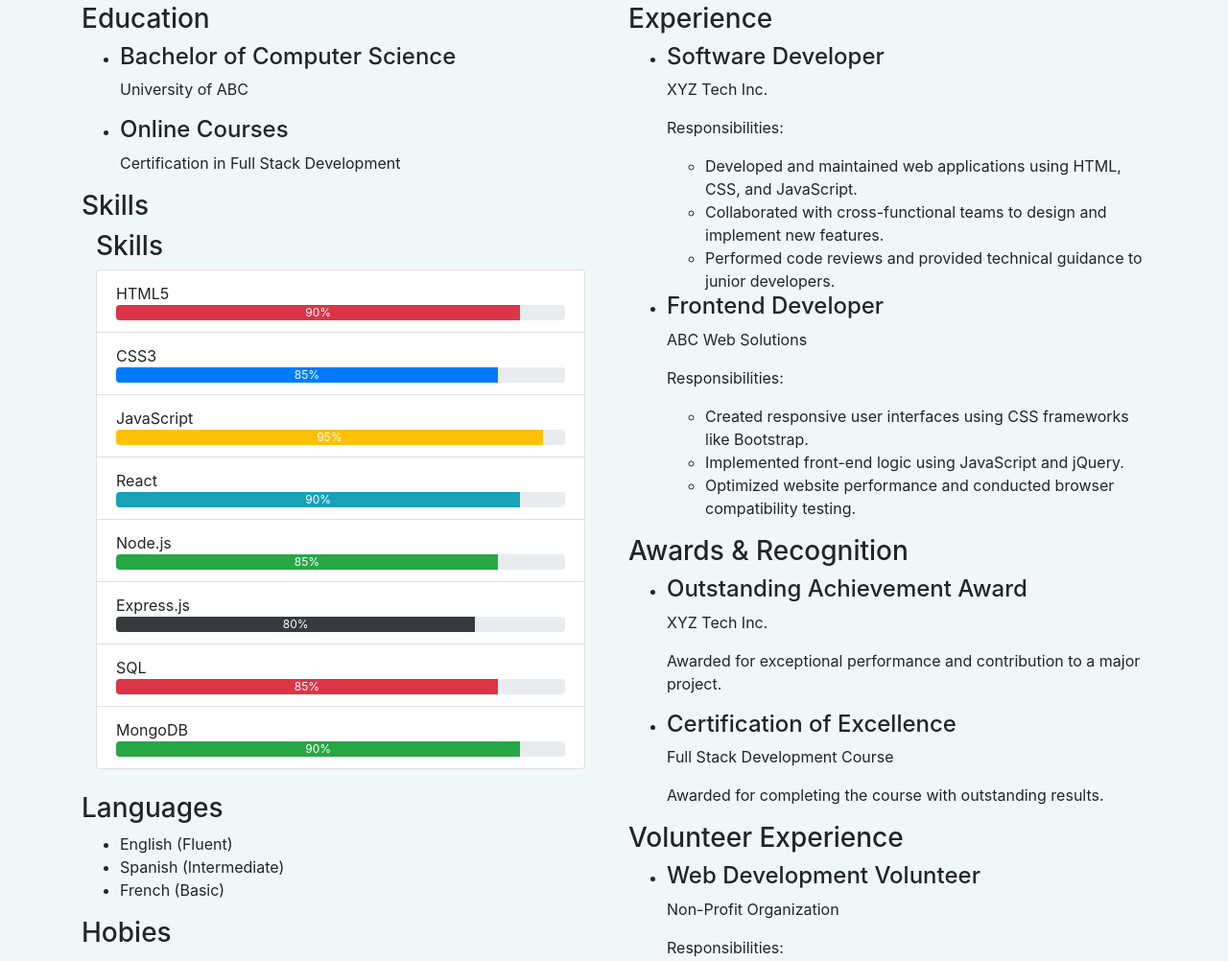
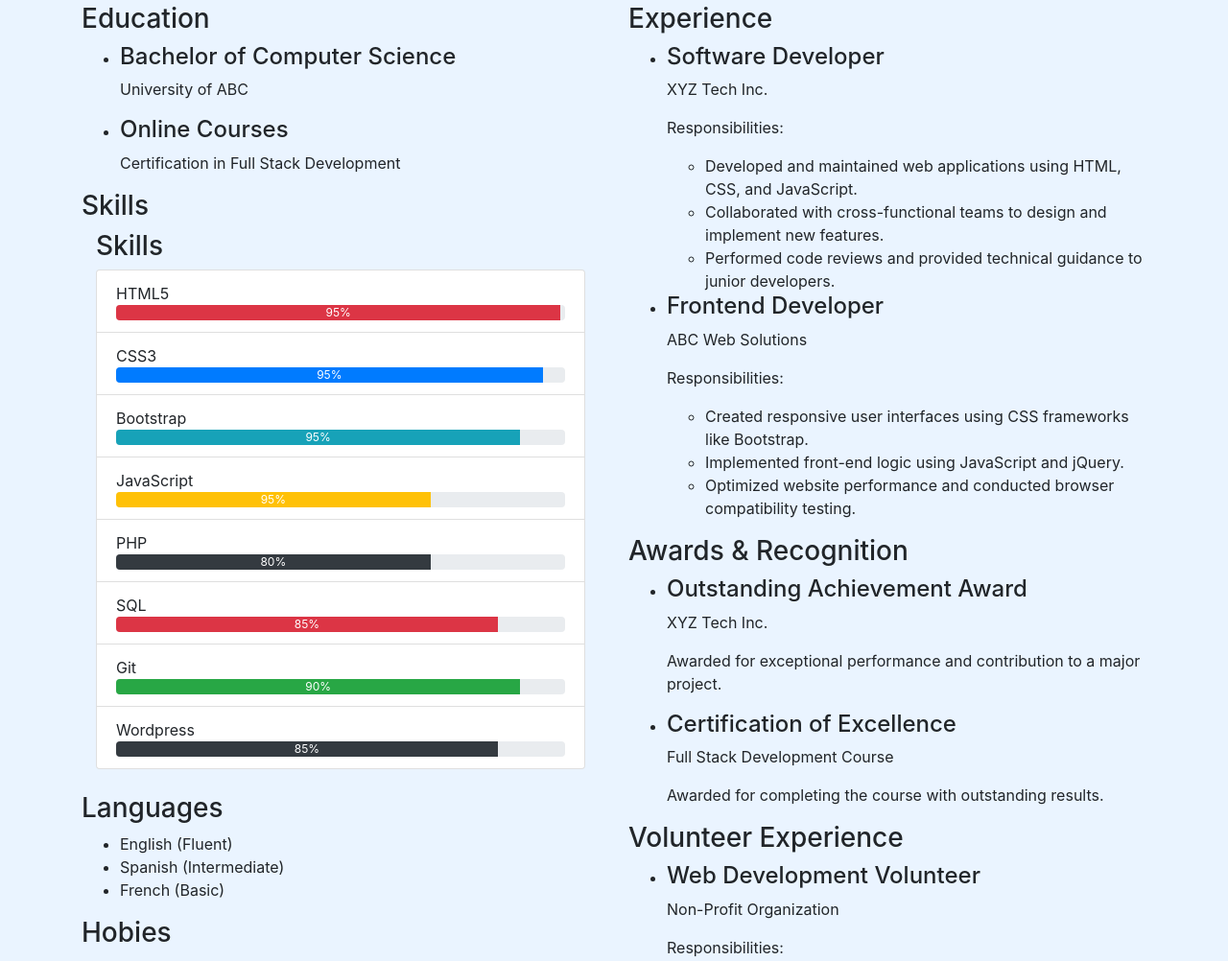
Before and after one commit to enyasystem/portfolio, a plain HTML site: page index.html in a window 1280 px wide. Shown: the part 405-1407 px from the top of the page at 96% size. Drawn offline with nearby package versions, Linux system fonts and the light colour scheme.

Commit message:
Skills Updated

```diff
--- a/index.html
+++ b/index.html
@@ -10,9 +10,8 @@
   <style>
     /* Custom styles */
     body {
-      background-color: #f0f7f9;
+      background-color: #eaf4ff; /* Pale blue background color */
     }
-
 
     /* Add more custom styles here */
 	.profile_pic{
@@ -125,42 +124,37 @@
         <li class="list-group-item">
           <span>HTML5</span>
           <div class="progress">
-            <div class="progress-bar bg-danger" style="width: 90%;" role="progressbar" aria-valuenow="90"
-              aria-valuemin="0" aria-valuemax="100">90%</div>
+            <div class="progress-bar bg-danger" style="width: 99%;" role="progressbar" aria-valuenow="90"
+              aria-valuemin="0" aria-valuemax="100">95%</div>
           </div>
         </li>
         <li class="list-group-item">
           <span>CSS3</span>
           <div class="progress">
-            <div class="progress-bar bg-primary" style="width: 85%;" role="progressbar" aria-valuenow="85"
-              aria-valuemin="0" aria-valuemax="100">85%</div>
+            <div class="progress-bar bg-primary" style="width: 95%;" role="progressbar" aria-valuenow="85"
+              aria-valuemin="0" aria-valuemax="100">95%</div>
+          </div>
+        </li>
+        <li class="list-group-item">
+          <span>Bootstrap</span>
+          <div class="progress">
+            <div class="progress-bar bg-info" style="width: 90%;" role="progressbar" aria-valuenow="90"
+              aria-valuemin="0" aria-valuemax="100">95%</div>
           </div>
         </li>
         <li class="list-group-item">
           <span>JavaScript</span>
           <div class="progress">
-            <div class="progress-bar bg-warning" style="width: 95%;" role="progressbar" aria-valuenow="95"
+            <div class="progress-bar bg-warning" style="width: 70%;" role="progressbar" aria-valuenow="95"
               aria-valuemin="0" aria-valuemax="100">95%</div>
           </div>
         </li>
+
+
         <li class="list-group-item">
-          <span>React</span>
+          <span>PHP</span>
           <div class="progress">
-            <div class="progress-bar bg-info" style="width: 90%;" role="progressbar" aria-valuenow="90"
-              aria-valuemin="0" aria-valuemax="100">90%</div>
-          </div>
-        </li>
-        <li class="list-group-item">
-          <span>Node.js</span>
-          <div class="progress">
-            <div class="progress-bar bg-success" style="width: 85%;" role="progressbar" aria-valuenow="85"
-              aria-valuemin="0" aria-valuemax="100">85%</div>
-          </div>
-        </li>
-        <li class="list-group-item">
-          <span>Express.js</span>
-          <div class="progress">
-            <div class="progress-bar bg-dark" style="width: 80%;" role="progressbar" aria-valuenow="80"
+            <div class="progress-bar bg-dark" style="width: 70%;" role="progressbar" aria-valuenow="80"
               aria-valuemin="0" aria-valuemax="100">80%</div>
           </div>
         </li>
@@ -172,10 +166,17 @@
           </div>
         </li>
         <li class="list-group-item">
-          <span>MongoDB</span>
+          <span>Git</span>
           <div class="progress">
             <div class="progress-bar bg-success" style="width: 90%;" role="progressbar" aria-valuenow="90"
               aria-valuemin="0" aria-valuemax="100">90%</div>
+          </div>
+        </li>
+        <li class="list-group-item">
+          <span>Wordpress</span>
+          <div class="progress">
+            <div class="progress-bar bg-dark" style="width: 85%;" role="progressbar" aria-valuenow="85"
+              aria-valuemin="0" aria-valuemax="100">85%</div>
           </div>
         </li>
       </ul>
@@ -300,6 +301,7 @@
             <a href="error.php" class="btn btn-success btn-lg">View Project</a>
           </div>
         </div>
+      </div>
 
       <a class="carousel-control-prev" href="#project-carousel" role="button" data-slide="prev">
         <span class="carousel-control-prev-icon" aria-hidden="true"></span>
@@ -311,6 +313,7 @@
       </a>
     </div>
   </section>
+
 
   <section id="contact" class="container py-5">
     <h2>Contact</h2>
```
Lines whose indentation alone changed are shown as unchanged.
